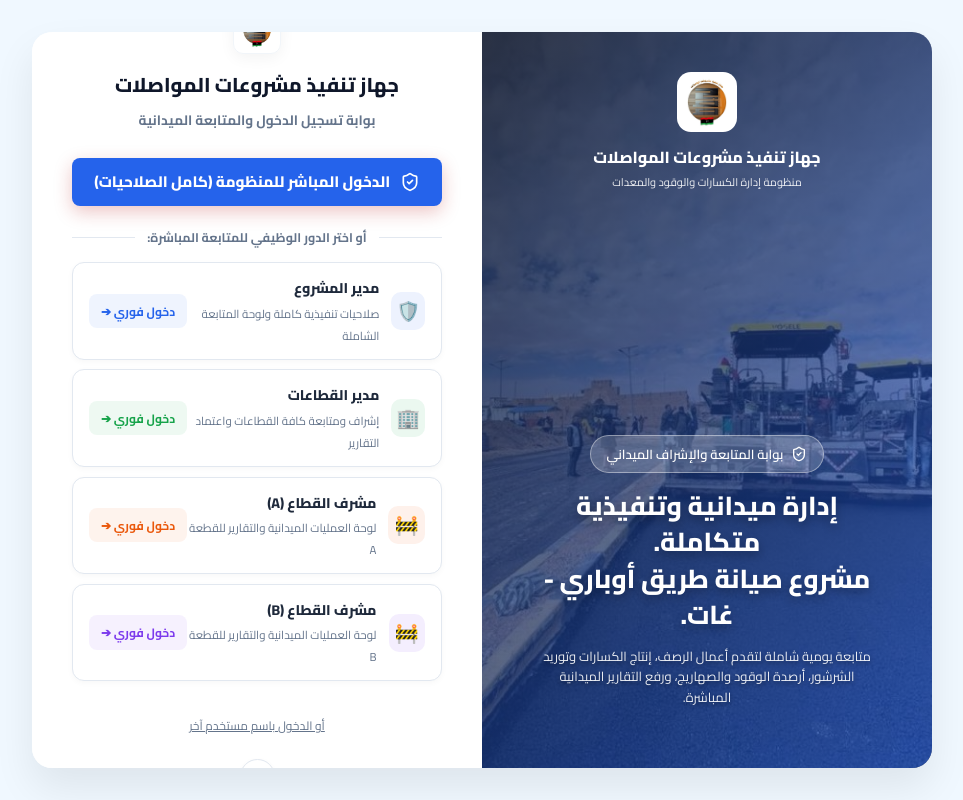
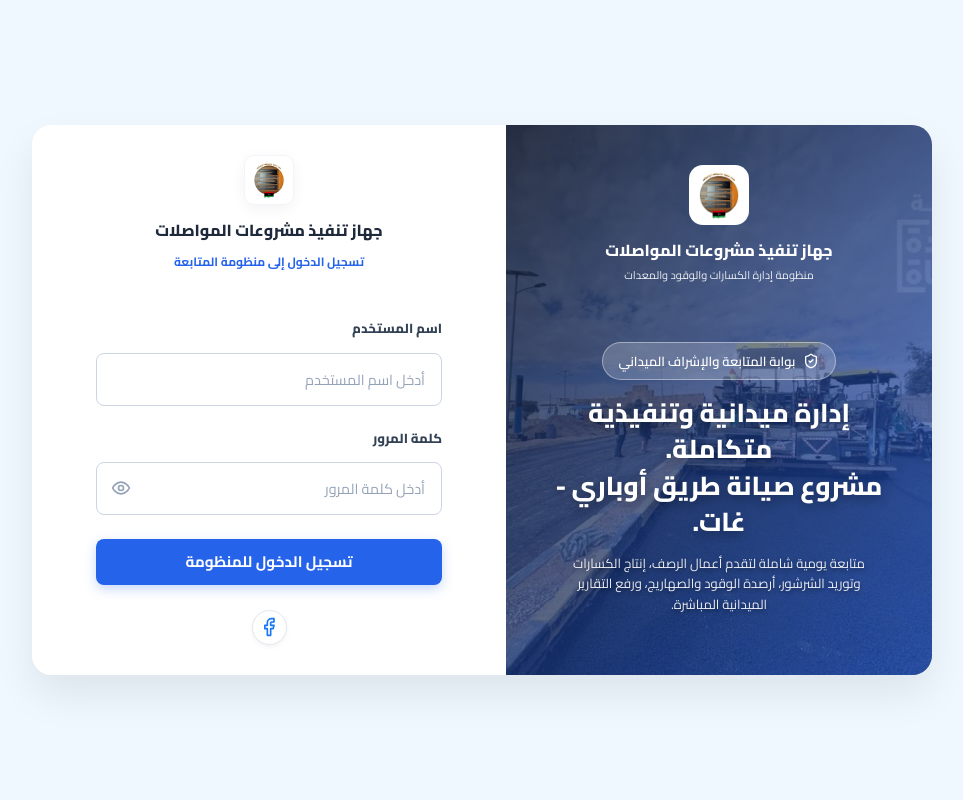
Before and after one commit to bika20032003-sudo/-, a React (Vite) app: page / in a window 1280 px wide. Shown: the whole page, without its empty margins (158-1121 px from the left). Built offline with nearby package versions, Linux system fonts and the light colour scheme.

Commit message:
fix: remove default credentials card from login page

```diff
--- a/src/components/LoginPage.jsx
+++ b/src/components/LoginPage.jsx
@@ -124,119 +124,66 @@ export function deleteCustomUser(userId) {
 }
 
 export const LoginPage = ({ onLoginSuccess }) => {
+    const [username, setUsername] = useState('');
+    const [password, setPassword] = useState('');
+    const [showPassword, setShowPassword] = useState(false);
     const [isLoading, setIsLoading] = useState(false);
-    const [loadingRole, setLoadingRole] = useState(null);
-    const [showCustomLogin, setShowCustomLogin] = useState(false);
-    const [customName, setCustomName] = useState('');
     const [errorMsg, setErrorMsg] = useState('');
 
+    const handleLogin = (e) => {
+        e.preventDefault();
+        setErrorMsg('');
+        const trimmedUser = username.trim();
+        const trimmedPass = password.trim();
+
+        if (!trimmedUser) {
+            setErrorMsg('يرجى إدخال اسم المستخدم');
+            return;
+        }
+        if (!trimmedPass) {
+            setErrorMsg('يرجى إدخال كلمة المرور');
+            return;
+        }
+
+        setIsLoading(true);
+        setTimeout(() => {
             const systemUsers = getSystemUsers();
 
-    // Default 4 main roles for instant direct login
-    const quickRoles = [
-      {
-        id: 1,
-        username: 'admin',
-        name: 'مدير المشروع',
-        role: 'مدير المشروع',
-        sector: 'all',
-        description: 'صلاحيات تنفيذية كاملة ولوحة المتابعة الشاملة',
-        badgeColor: '#2563eb',
-        bgHover: '#eff6ff',
-        borderHover: '#93c5fd',
-        icon: '🛡️'
-      },
-      {
-        id: 2,
-        username: 'admin_sectors',
-        name: 'مدير القطاعات',
-        role: 'مدير القطاعات',
-        sector: 'all',
-        description: 'إشراف ومتابعة كافة القطاعات واعتماد التقارير',
-        badgeColor: '#16a34a',
-        bgHover: '#f0fdf4',
-        borderHover: '#86efac',
-        icon: '🏢'
-      },
-      {
-        id: 3,
-        username: 'sector_a',
-        name: 'مشرف القطاع (A)',
-        role: 'مشرف القطاع (A)',
-        sector: 'القطعة A',
-        description: 'لوحة العمليات الميدانية والتقارير للقطعة A',
-        badgeColor: '#ea580c',
-        bgHover: '#fff7ed',
-        borderHover: '#fdba74',
-        icon: '🚧'
-      },
-      {
-        id: 4,
-        username: 'sector_b',
-        name: 'مشرف القطاع (B)',
-        role: 'مشرف القطاع (B)',
-        sector: 'القطعة B',
-        description: 'لوحة العمليات الميدانية والتقارير للقطعة B',
-        badgeColor: '#7c3aed',
-        bgHover: '#faf5ff',
-        borderHover: '#d8b4fe',
-        icon: '🚧'
-      }
-    ];
+            // Find matching user by username or email or name
+            const matchedUser = systemUsers.find(
+              u => u.username.toLowerCase() === trimmedUser.toLowerCase() ||
+                   (u.email && u.email.toLowerCase() === trimmedUser.toLowerCase()) ||
+                   u.name.toLowerCase() === trimmedUser.toLowerCase()
+            );
 
-    const handleRoleLogin = (roleItem) => {
-      setLoadingRole(roleItem.id);
-      setIsLoading(true);
-      setTimeout(() => {
+            if (!matchedUser) {
+                setErrorMsg('اسم المستخدم غير مسجل في النظام');
                 setIsLoading(false);
-        setLoadingRole(null);
-        onLoginSuccess({
-          id: roleItem.id,
-          username: roleItem.username,
-          name: roleItem.name,
-          role: roleItem.role,
-          sector: roleItem.sector || 'all'
-        });
-      }, 250);
-    };
-
-    const handleCustomSubmit = (e) => {
-      e.preventDefault();
-      const trimmed = customName.trim();
-      if (!trimmed) {
-        setErrorMsg('يرجى إدخال اسم المستخدم أو الدور');
                 return;
             }
-      setIsLoading(true);
-      setTimeout(() => {
+
+            // Validate password
+            if (matchedUser.password && matchedUser.password !== trimmedPass) {
+                setErrorMsg('كلمة المرور غير صحيحة');
                 setIsLoading(false);
-        const matched = systemUsers.find(
-          u => u.username.toLowerCase() === trimmed.toLowerCase() ||
-               u.name.toLowerCase().includes(trimmed.toLowerCase())
-        );
-        if (matched) {
+                return;
+            }
+
+            // Success - pass user data with role and sector
+            setIsLoading(false);
             onLoginSuccess({
-            id: matched.id,
-            username: matched.username,
-            name: matched.name,
-            role: matched.role,
-            sector: matched.sector || 'all'
+                id: matchedUser.id,
+                username: matchedUser.username,
+                name: matchedUser.name,
+                role: matchedUser.role,
+                sector: matchedUser.sector || 'all'
             });
-        } else {
-          onLoginSuccess({
-            id: Date.now(),
-            username: trimmed,
-            name: trimmed,
-            role: 'مدير المشروع',
-            sector: 'all'
-          });
-        }
-      }, 250);
+        }, 300);
     };
 
     return (
       <div className="login-page-screen">
-        <div className="portal-wrapper" style={{ height: 'auto', minHeight: '560px', maxHeight: '92vh' }}>
+        <div className="portal-wrapper">
           {/* ================= Left Side: Visual Promo Banner ================= */}
           <div className="promo-column" style={{
               backgroundImage: `url('${import.meta.env.BASE_URL}road-work.jpg')`
@@ -273,193 +220,112 @@ export const LoginPage = ({ onLoginSuccess }) => {
             </div>
           </div>
 
-          {/* ================= Right Side: One-Click Role Selection ================= */}
-          <div className="login-column" style={{ padding: '2rem 2.5rem', overflowY: 'auto' }}>
+          {/* ================= Right Side: Login Card Form ================= */}
+          <div className="login-column">
             {/* Form Header with Logo */}
-            <div className="form-header" style={{ marginBottom: '1.25rem' }}>
-              <div className="form-logo-box" style={{ width: '48px', height: '48px', marginBottom: '0.75rem' }}>
+            <div className="form-header">
+              <div className="form-logo-box">
                 <img src={`${import.meta.env.BASE_URL}logo-agency.jpg`} alt="شعار جهاز تنفيذ مشروعات المواصلات" className="form-logo-img"/>
               </div>
+
               <div className="form-brand">
-                <h2 style={{ fontSize: '1.25rem', fontWeight: 800, color: '#0f172a', margin: '0 0 0.25rem 0' }}>
-                  جهاز تنفيذ مشروعات المواصلات
-                </h2>
-                <p style={{ fontSize: '0.85rem', color: '#64748b', margin: 0 }}>
-                  بوابة تسجيل الدخول والمتابعة الميدانية
-                </p>
+                <h2>جهاز تنفيذ مشروعات المواصلات</h2>
+                <p>تسجيل الدخول إلى منظومة المتابعة</p>
               </div>
             </div>
 
+            <div className="form-divider"/>
+
             {/* Error Alert */}
             {errorMsg && (
-              <div className="alert-box error" style={{ marginBottom: '1rem' }}>
+              <div className="alert-box error">
                 <AlertCircle size={18}/>
                 <span>{errorMsg}</span>
               </div>
             )}
 
-            {/* Main Action: Primary Instant Entry Button */}
+            {/* Form Fields */}
+            <form onSubmit={handleLogin} style={{ marginTop: '0.5rem' }}>
+              <div className="form-group">
+                <label className="form-label">اسم المستخدم</label>
+                <div className="input-container">
+                  <input
+                    type="text"
+                    className="form-input"
+                    value={username}
+                    onChange={(e) => setUsername(e.target.value)}
+                    placeholder="أدخل اسم المستخدم"
+                    dir="ltr"
+                    autoComplete="username"
+                  />
+                </div>
+              </div>
+
+              <div className="form-group">
+                <label className="form-label">كلمة المرور</label>
+                <div className="input-container">
+                  <input
+                    type={showPassword ? 'text' : 'password'}
+                    className="form-input"
+                    value={password}
+                    onChange={(e) => setPassword(e.target.value)}
+                    placeholder="أدخل كلمة المرور"
+                    dir="ltr"
+                    autoComplete="current-password"
+                  />
                   <button
-              onClick={() => handleRoleLogin(quickRoles[0])}
+                    type="button"
+                    className="input-icon-btn"
+                    onClick={() => setShowPassword(!showPassword)}
+                    title={showPassword ? 'إخفاء كلمة المرور' : 'إظهار كلمة المرور'}
+                  >
+                    {showPassword ? <EyeOff size={20}/> : <Eye size={20}/>}
+                  </button>
+                </div>
+              </div>
+
+              {/* Submit Action Button */}
+              <button
+                type="submit"
+                className="submit-btn"
                 disabled={isLoading}
-              className="submit-btn crimson"
                 style={{
-                width: '100%',
-                height: '48px',
+                  marginTop: '1.5rem',
+                  background: '#2563eb',
+                  color: '#ffffff',
+                  border: 'none',
+                  borderRadius: '8px',
+                  fontWeight: 700,
                   fontSize: '0.95rem',
-                fontWeight: 800,
+                  height: '46px',
                   display: 'flex',
                   alignItems: 'center',
                   justifyContent: 'center',
-                gap: '0.6rem',
-                marginBottom: '1.25rem',
-                boxShadow: '0 6px 18px rgba(185, 28, 28, 0.25)',
-                cursor: 'pointer'
+                  gap: '0.5rem',
+                  cursor: 'pointer',
+                  boxShadow: '0 4px 12px rgba(37, 99, 235, 0.25)'
                 }}
               >
-              {isLoading && loadingRole === 1 ? (
+                {isLoading ? (
                   <>
                     <div className="spinner"/>
-                  <span>جاري الدخول...</span>
+                    <span>جاري التحقق...</span>
                   </>
                 ) : (
                   <>
-                  <ShieldCheck size={20} />
-                  <span>الدخول المباشر للمنظومة (كامل الصلاحيات)</span>
+                    <span>تسجيل الدخول للمنظومة</span>
                   </>
                 )}
               </button>
-
-            {/* Section Subtitle */}
-            <div style={{
-              display: 'flex',
-              alignItems: 'center',
-              gap: '0.75rem',
-              marginBottom: '0.85rem'
-            }}>
-              <div style={{ flex: 1, height: '1px', background: '#e2e8f0' }} />
-              <span style={{ fontSize: '0.78rem', fontWeight: 700, color: '#64748b' }}>
-                أو اختر الدور الوظيفي للمتابعة المباشرة:
-              </span>
-              <div style={{ flex: 1, height: '1px', background: '#e2e8f0' }} />
-            </div>
-
-            {/* Role Cards Grid (No passwords, No username hassle) */}
-            <div style={{ display: 'grid', gridTemplateColumns: '1fr', gap: '0.6rem', marginBottom: '1.25rem' }}>
-              {quickRoles.map((roleItem) => (
-                <div
-                  key={roleItem.id}
-                  onClick={() => !isLoading && handleRoleLogin(roleItem)}
-                  style={{
-                    display: 'flex',
-                    alignItems: 'center',
-                    justifyContent: 'space-between',
-                    padding: '0.75rem 1rem',
-                    background: '#ffffff',
-                    border: '1.5px solid #e2e8f0',
-                    borderRadius: '12px',
-                    cursor: isLoading ? 'not-allowed' : 'pointer',
-                    transition: 'all 0.2s ease',
-                    boxShadow: '0 2px 6px rgba(0, 0, 0, 0.03)'
-                  }}
-                  onMouseEnter={(e) => {
-                    e.currentTarget.style.borderColor = roleItem.borderHover;
-                    e.currentTarget.style.background = roleItem.bgHover;
-                    e.currentTarget.style.transform = 'translateY(-2px)';
-                    e.currentTarget.style.boxShadow = '0 6px 14px rgba(0, 0, 0, 0.06)';
-                  }}
-                  onMouseLeave={(e) => {
-                    e.currentTarget.style.borderColor = '#e2e8f0';
-                    e.currentTarget.style.background = '#ffffff';
-                    e.currentTarget.style.transform = 'translateY(0)';
-                    e.currentTarget.style.boxShadow = '0 2px 6px rgba(0, 0, 0, 0.03)';
-                  }}
-                >
-                  <div style={{ display: 'flex', alignItems: 'center', gap: '0.75rem' }}>
-                    <div style={{
-                      width: '38px',
-                      height: '38px',
-                      borderRadius: '10px',
-                      background: `${roleItem.badgeColor}15`,
-                      display: 'flex',
-                      alignItems: 'center',
-                      justifyContent: 'center',
-                      fontSize: '1.2rem'
-                    }}>
-                      {roleItem.icon}
-                    </div>
-                    <div>
-                      <div style={{ fontSize: '0.88rem', fontWeight: 800, color: '#1e293b' }}>
-                        {roleItem.name}
-                      </div>
-                      <div style={{ fontSize: '0.72rem', color: '#64748b', marginTop: '0.1rem' }}>
-                        {roleItem.description}
-                      </div>
-                    </div>
-                  </div>
-
-                  <span style={{
-                    fontSize: '0.75rem',
-                    fontWeight: 700,
-                    color: roleItem.badgeColor,
-                    background: `${roleItem.badgeColor}12`,
-                    padding: '0.35rem 0.75rem',
-                    borderRadius: '8px',
-                    whiteSpace: 'nowrap'
-                  }}>
-                    {isLoading && loadingRole === roleItem.id ? 'جاري الدخول...' : 'دخول فوري ➔'}
-                  </span>
-                </div>
-              ))}
-            </div>
-
-            {/* Optional Custom User Dropdown Toggle */}
-            <div style={{ textAlign: 'center', marginTop: '0.5rem' }}>
-              <button
-                type="button"
-                onClick={() => setShowCustomLogin(!showCustomLogin)}
-                style={{
-                  background: 'none',
-                  border: 'none',
-                  color: '#64748b',
-                  fontSize: '0.75rem',
-                  cursor: 'pointer',
-                  textDecoration: 'underline'
-                }}
-              >
-                {showCustomLogin ? 'إخفاء الدخول المخصص' : 'أو الدخول باسم مستخدم آخر'}
-              </button>
-
-              {showCustomLogin && (
-                <form onSubmit={handleCustomSubmit} style={{ marginTop: '0.75rem' }}>
-                  <div style={{ display: 'flex', gap: '0.5rem' }}>
-                    <input
-                      type="text"
-                      className="form-input"
-                      style={{ height: '38px', fontSize: '0.82rem' }}
-                      placeholder="أدخل الاسم أو المسمى الوظيفي"
-                      value={customName}
-                      onChange={(e) => setCustomName(e.target.value)}
-                    />
-                    <button
-                      type="submit"
-                      className="primary-action-btn"
-                      style={{ height: '38px', padding: '0 1rem', fontSize: '0.82rem', whiteSpace: 'nowrap' }}
-                    >
-                      دخول
-                    </button>
-                  </div>
             </form>
-              )}
-            </div>
 
             {/* Footer Support Social Icon */}
-            <div className="portal-footer-actions" style={{ marginTop: '1.25rem' }}>
+            <div className="portal-footer-actions">
               <button className="social-circle-btn" title="صفحتنا على فيسبوك" onClick={(e) => {
                 e.preventDefault();
                 window.open('https://facebook.com', '_blank');
               }}>
-                <Facebook size={18} color="#1877f2"/>
+                <Facebook size={20} color="#1877f2"/>
               </button>
             </div>
           </div>
```
Lines whose indentation alone changed are shown as unchanged.
